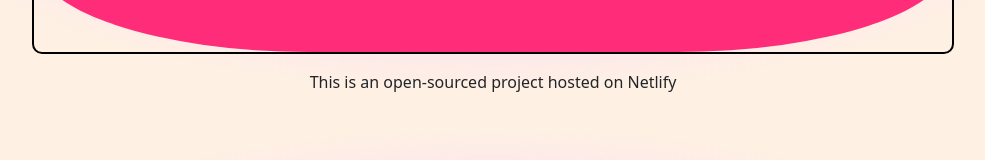
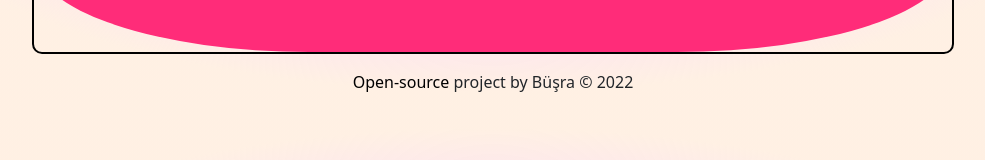
Before and after one commit to Braeae/react-dictionary-app, a React (Create React App) app: page / in a window 1280 px wide. Shown: the part 320-480 px from the top of the page, without its empty margins (147-1132 px from the left). Built offline with nearby package versions, Linux system fonts and the light colour scheme; no server answers.

Commit message:
Project information added

```diff
--- a/src/App.css
+++ b/src/App.css
@@ -1,5 +1,16 @@
 .App {
   text-align: center;
+}
+
+.App a {
+  text-decoration: none;
+  color: black;
+  font-size: 16px;
+  font-weight: 500;
+}
+
+.App a:hover {
+  text-decoration: underline;
 }
 
 .App-header {
--- a/src/App.js
+++ b/src/App.js
@@ -8,8 +8,16 @@ function App() {
       <div className="container">
         <Dictionary />
       </div>
-      <p className="Info m-3">
-        This is an open-sourced project hosted on Netlify
+      <p className="AppInfo m-3">
+        <a
+          href="https://github.com/Braeae/react-weather-app"
+          target="_blank"
+          rel="noreferrer"
+        >
+          {" "}
+          Open-source{" "}
+        </a>
+        project by Büşra © 2022
       </p>
     </div>
   );
--- a/src/Meanings.css
+++ b/src/Meanings.css
@@ -21,9 +21,11 @@
   .Definitions {
     color: black;
     font-family: "Nunito", sans-serif;
-    font-size: 14px;
+    font-size: 12px;
     font-weight: 400;
     line-height: 0.5;
+    margin-left: 6px;
+    margin-right: 6px;
   }
   .Parts {
     font-family: "Montserrat", sans-serif;
```
